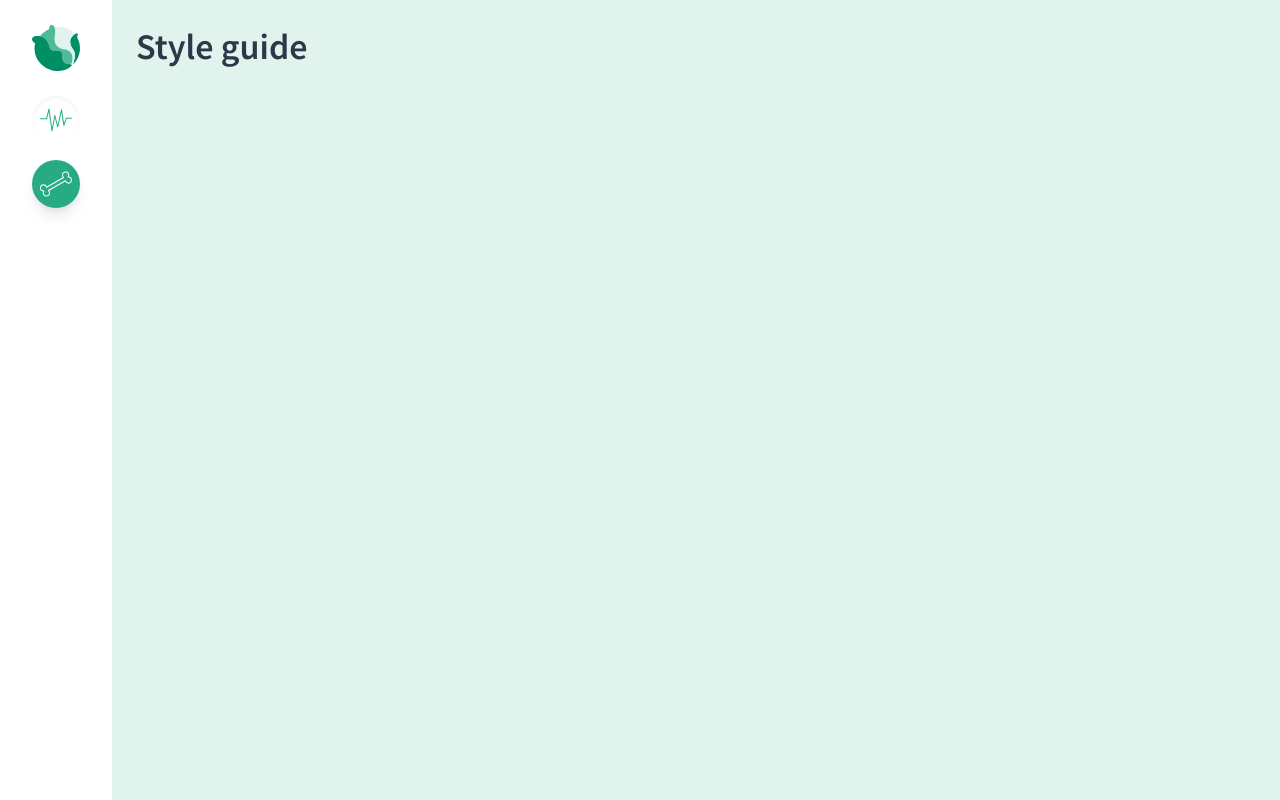
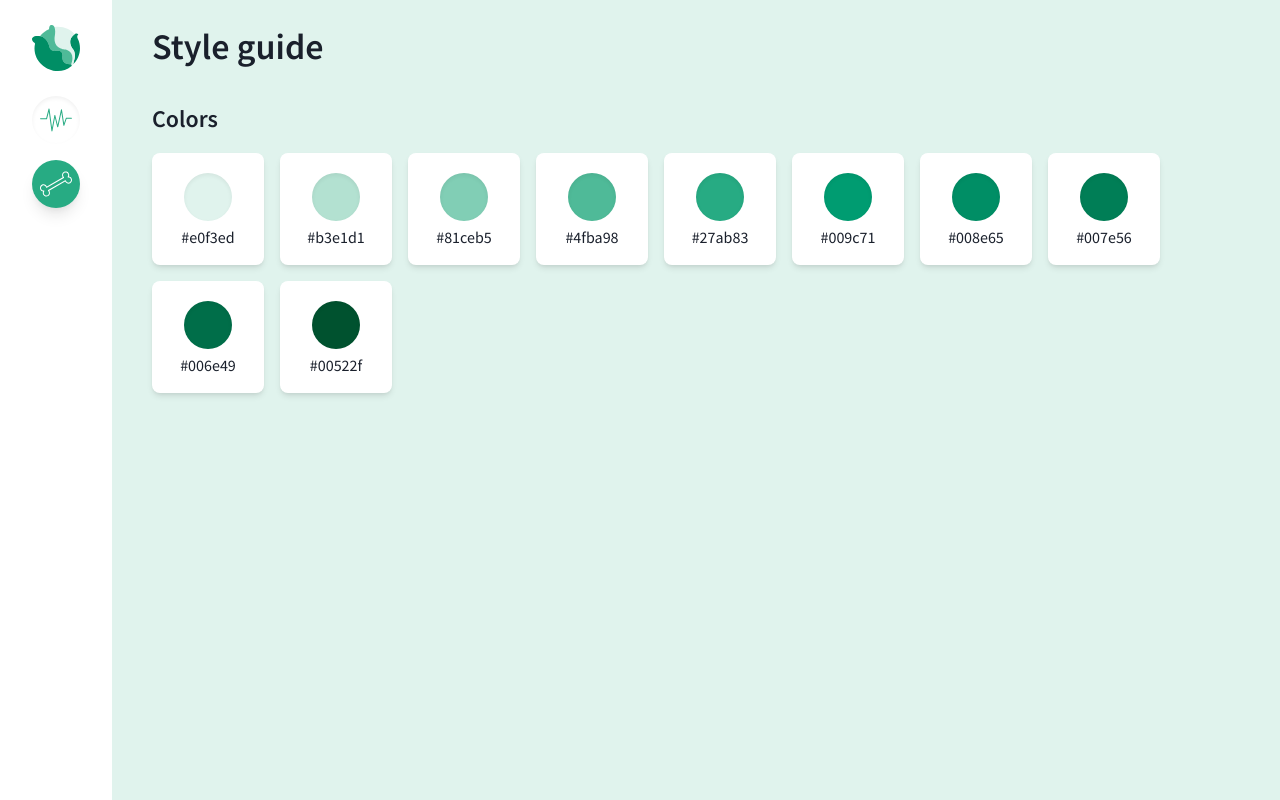
Before and after one commit to Dawntraoz/cabbage, a Nuxt app: page /styleguide in a window 1280 px wide. Built offline with nearby package versions, Linux system fonts and the light colour scheme.

Commit message:
Create color section + card flip

```diff
--- a/assets/css/common-styles.css
+++ b/assets/css/common-styles.css
@@ -2,7 +2,7 @@
 html,
 body { @apply overflow-x-hidden; }
 body {
-    @apply font-normal text-base text-gray-800 overflow-x-hidden;
+    @apply font-normal text-base text-gray-900 overflow-x-hidden;
 }
 
 /* - Headings */
--- /dev/null
+++ b/components/styleguide/Colors.vue
@@ -0,0 +1,114 @@
+<template>
+  <div class="flex flex-wrap">
+    <div v-for="item in colors" :key="item.name" class="pr-4 pb-4">
+      <div class="group perspective w-28 h-28 cursor-pointer">
+        <div
+          class="relative group-hover:rotate-y-180 transform-style-3d transition ease-linear duration-700"
+        >
+          <div class="card__front">
+            <p
+              class="rounded-full w-12 h-12 shadow-inner"
+              :class="item.color"
+            ></p>
+            <p class="text-center pt-2 font-medium leading-none">
+              {{ item.hex }}
+            </p>
+          </div>
+          <div :class="item.color" class="card__back">
+            <p
+              class="text-lg font-bold text-center"
+              :class="item.dark ? 'text-white' : 'text-gray-900'"
+            >
+              {{ item.name }}
+            </p>
+          </div>
+        </div>
+      </div>
+    </div>
+  </div>
+</template>
+
+<script>
+export default {
+  components: {},
+  data() {
+    return {
+      colors: [
+        {
+          color: 'bg-primary-50',
+          hex: '#e0f3ed',
+          name: 'primary 50',
+          dark: false
+        },
+        {
+          color: 'bg-primary-100',
+          hex: '#b3e1d1',
+          name: 'primary 100',
+          dark: false
+        },
+        {
+          color: 'bg-primary-200',
+          hex: '#81ceb5',
+          name: 'primary 200',
+          dark: false
+        },
+        {
+          color: 'bg-primary-300',
+          hex: '#4fba98',
+          name: 'primary 300',
+          dark: true
+        },
+        {
+          color: 'bg-primary-400',
+          hex: '#27ab83',
+          name: 'primary 400',
+          dark: true
+        },
+        {
+          color: 'bg-primary-500',
+          hex: '#009c71',
+          name: 'primary 500',
+          dark: true
+        },
+        {
+          color: 'bg-primary-600',
+          hex: '#008e65',
+          name: 'primary 600',
+          dark: true
+        },
+        {
+          color: 'bg-primary-700',
+          hex: '#007e56',
+          name: 'primary 700',
+          dark: true
+        },
+        {
+          color: 'bg-primary-800',
+          hex: '#006e49',
+          name: 'primary 800',
+          dark: true
+        },
+        {
+          color: 'bg-primary-900',
+          hex: '#00522f',
+          name: 'primary 900',
+          dark: true
+        }
+      ]
+    }
+  }
+}
+</script>
+
+<style scoped>
+.card__front,
+.card__back {
+  @apply backface-hidden absolute top-0 right-0 rounded-lg flex flex-col items-center justify-center shadow-md w-28 h-28 p-4;
+}
+.card__front {
+  @apply bg-white z-10 rotate-y-0;
+}
+.card__back {
+  @apply rotate-y-180;
+}
+</style>
--- /dev/null
+++ b/components/styleguide/StyleSection.vue
@@ -0,0 +1,18 @@
+<template>
+  <div class="pt-8">
+    <header class="pb-4">
+      <h3>
+        <slot name="title"></slot>
+      </h3>
+    </header>
+    <slot />
+  </div>
+</template>
+
+<script>
+export default {
+  components: {}
+}
+</script>
+
+<style scoped></style>
--- a/layouts/default.vue
+++ b/layouts/default.vue
@@ -1,7 +1,7 @@
 <template>
   <div class="flex min-h-screen bg-primary-50">
     <sidebar />
-    <nuxt class="flex-auto h-screen overflow-y-auto p-4 md:p-6" />
+    <nuxt class="flex-auto h-screen overflow-y-auto p-4 md:py-6 md:px-10" />
   </div>
 </template>
 
--- a/pages/styleguide.vue
+++ b/pages/styleguide.vue
@@ -1,11 +1,23 @@
 <template>
   <div>
-    <h1>Style guide</h1>
+    <header>
+      <h1>Style guide</h1>
+    </header>
+    <style-section>
+      <template slot="title">Colors</template>
+      <colors />
+    </style-section>
   </div>
 </template>
 
 <script>
+import StyleSection from '~/components/styleguide/StyleSection.vue'
+import Colors from '~/components/styleguide/Colors.vue'
+
 export default {
-  components: {}
+  components: {
+    StyleSection,
+    Colors
+  }
 }
 </script>
--- a/tailwind.config.js
+++ b/tailwind.config.js
@@ -1,3 +1,5 @@
+const plugin = require('tailwindcss/plugin')
+
 module.exports = {
   purge: [],
   target: 'relaxed',
@@ -175,6 +177,7 @@ module.exports = {
       '16': '4rem',
       '20': '5rem',
       '24': '6rem',
+      '28': '7rem',
       '32': '8rem',
       '40': '10rem',
       '48': '12rem',
@@ -766,5 +769,27 @@ module.exports = {
     transitionDelay: ['responsive']
   },
   corePlugins: {},
-  plugins: []
+  plugins: [
+    plugin(function({ addUtilities, addComponents, e, prefix, config }) {
+      const newUtilities = {
+        '.rotate-y-0': {
+          transform: 'rotateY(0deg)'
+        },
+        '.rotate-y-180': {
+          transform: 'rotateY(180deg)'
+        },
+        '.transform-style-3d': {
+          transformStyle: 'preserve-3d'
+        },
+        '.backface-hidden': {
+          backfaceVisibility: 'hidden'
+        },
+        '.perspective': {
+          perspective: '1000px'
+        }
+      }
+
+      addUtilities(newUtilities, ['group-hover'])
+    })
+  ]
 }
```
